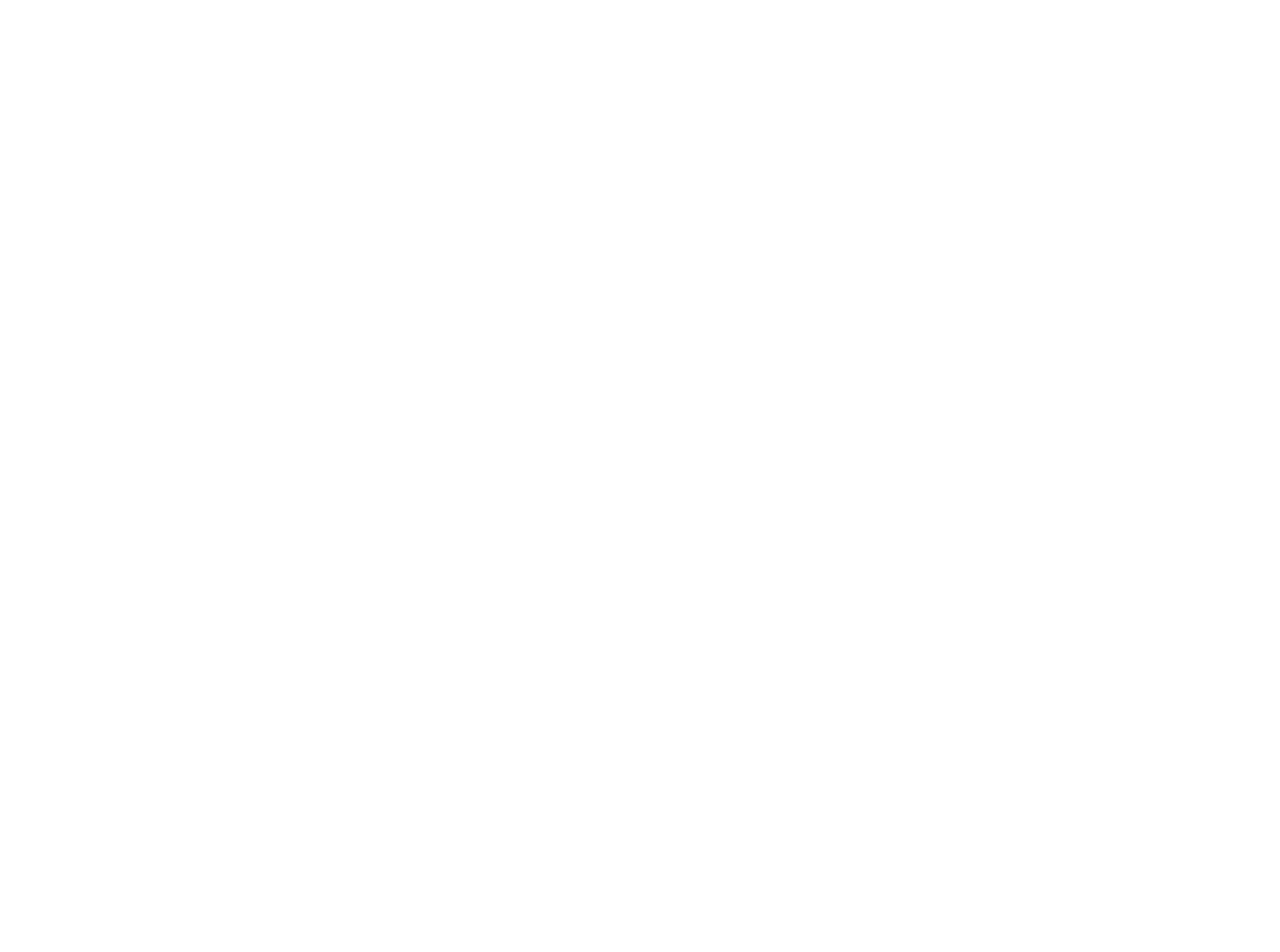
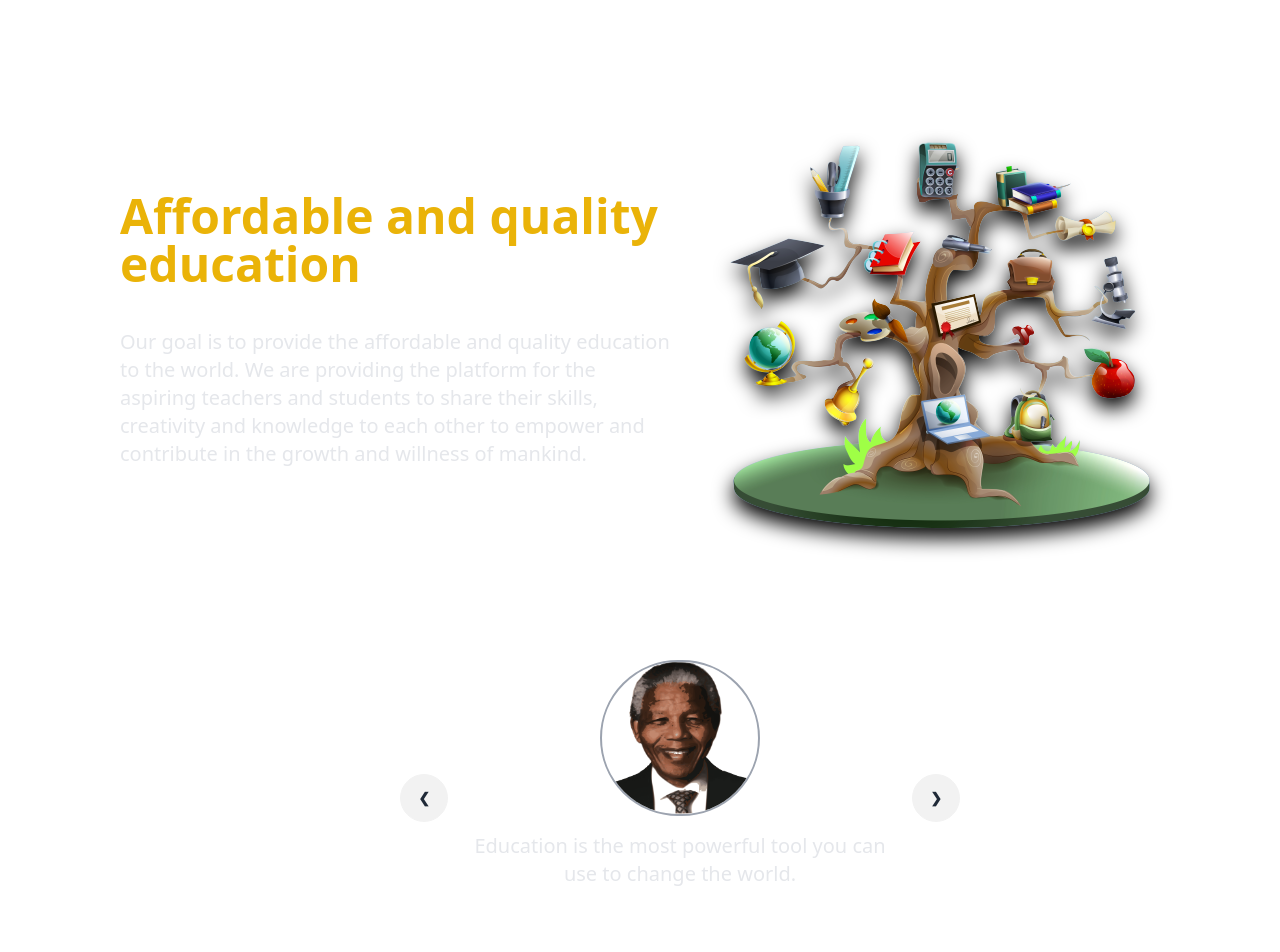
Before and after one commit to sanjaraiy/Lms_frontend, a React (Vite) app: page /about in a window 1280 px wide. Before the commit this address had no page. Shown: the top 952 px of the page. Before the commit the page ends 800 px from the top, so only its background shows below. Built offline with nearby package versions, Linux system fonts and the light colour scheme.

Commit message:
Added about us page and fixed sidebar login signup button

```diff
--- a/src/App.jsx
+++ b/src/App.jsx
@@ -1,4 +1,5 @@
 import './App.css'
+import AboutUs from './Pages/AboutUs';
 
 import HomePage from './Pages/HomePage';
 
@@ -10,6 +11,7 @@
     <>
       <Routes>
           <Route path="/" element={<HomePage/>}></Route>
+          <Route path="/about" element={<AboutUs/>}></Route>
       </Routes>
     </>
   )
--- a/src/Layouts/HomeLayouts.jsx
+++ b/src/Layouts/HomeLayouts.jsx
@@ -14,6 +14,14 @@
 
     //for displaying the options acc to role
     const role=useSelector((state)=>state?.auth?.role);
+
+     async function handleLogout(e){
+        e.prevenlttDefault();
+
+        // const res=await dispatch(logout());
+        // if(res?.payload?.success)
+        navigate("/");
+     }
 
     function changeWidth(){
         const drawerSide=document.getElementsByClassName("drawer-side");
@@ -42,7 +50,7 @@
             </div>
             <div className='drawer-side w-0'>
                 <label htmlFor='my-drawer' className="drawer-overlay"></label>
-                <ul className='menu p-4 w-48 sm:w-80 bg-base-200 text-base-content relative'>
+                <ul className='menu p-4 w-48 h-[100%] sm:w-80 bg-base-200 text-base-content relative'>
                     <li className='w-fit absolute right-2 z-50'>
                         <button onClick={hideDrawer}>
                             <AiFillCloseCircle size={24}></AiFillCloseCircle>
@@ -68,6 +76,7 @@
                     <li>
                         <Link to="/about">About Us</Link>
                     </li>
+
                     {!isLoggedIn && (
                         <li className='absolute bottom-4 w-[90%]'>
                             <div className='w-full flex items-center justify-center'>
@@ -80,8 +89,19 @@
                             </div>
                         </li>
                     )}
+                    {isLoggedIn && (
+                        <li className='absolute bottom-4 w-[90%]'>
+                            <div className='w-full flex items-center justify-center'>
+                                <button className='btn-primary px-4 py-1 font-semibold rounded-md w-full'>
+                                    <Link to="/user/profile">Profile</Link>
+                                </button>
+                                <button className='btn-secondary px-4 py-1 font-semibold rounded-md w-full'>
+                                    <Link onClick={handleLogout}>Logout</Link>
+                                </button>
+                            </div>
+                        </li>
+                    )}
                 </ul>
-
             </div>
         </div>
 
--- /dev/null
+++ b/src/Pages/AboutUs.jsx
@@ -0,0 +1,100 @@
+import HomeLayouts from "../Layouts/HomeLayouts"
+import aboutMainImage from "../Assets/Images/aboutMainImage.png"
+import apj from "../Assets/Images/apj.png"
+import billGates from "../Assets/Images/billGates.png"
+import einstein from "../Assets/Images/einstein.png"
+import steveJobs from "../Assets/Images/steveJobs.png"
+import nelsonMandela from "../Assets/Images/nelsonMandela.png"
+function AboutUs() {
+  return (
+    <HomeLayouts>
+        <div className="pl-20 pt-20 flex flex-col text-white">
+            <div className="flex items-center gap-5 mx-10">
+                <section className="w-1/2 space-y-10">
+                    <h1 className="text-5xl text-yellow-500 font-semibold">
+                        Affordable and quality education
+                    </h1>
+                    <p className="text-xl text-gray-200">
+                        Our goal is to provide the affordable and quality education to the world.
+                        We are providing the platform for the aspiring teachers and students to share
+                        their skills, creativity and knowledge to each other to empower and contribute
+                        in the growth and willness of mankind.
+                    </p>
+                </section>
+                <div className="w-1/2">
+                    <img className="drop-shadow-2xl" id="test1" style={{filter:"drop-shadow(0px 10px 10px rgb(0,0,0)"}} src={aboutMainImage} alt="Main Image"></img>
+                </div>
+            </div>
+             <div className="carousel w-1/2 my-16 mx-auto">
+                   <div id="slide1" className="carousel-item relative w-full">
+                       <div className="flex flex-col items-center justify-center gap-4 px-[15%]">
+                            <img src={nelsonMandela} className="w-40 rounded-full border-2 border-gray-400" />
+                            <p className="text-xl text-gray-200 text-center">
+                            {  "Education is the most powerful tool you can use to change the world."}
+                            </p>
+                            <h3 className="text-2xl font-semibold">Nelson Mandela</h3>
+                            <div className="absolute flex justify-between transform -translate-y-1/2 left-5 right-5 top-1/2">
+                                <a href="#slide5" className="btn btn-circle">❮</a>
+                                <a href="#slide2" className="btn btn-circle">❯</a>
+                            </div>
+                        </div>
+                   </div>
+                   <div id="slide2" className="carousel-item relative w-full">
+                        <div className="flex flex-col items-center justify-center gap-4 px-[15%]">
+                            <img src={apj} className="w-40 rounded-full border-2 border-gray-400" />
+                            <p className="text-xl text-gray-200 text-center">
+                                {  "Dream is not that which you see while sleeping it is something that does not let you sleep."}
+                            </p>
+                            <h3 className="text-2xl font-semibold">APJ Abdul Kalam</h3>
+                            <div className="absolute flex justify-between transform -translate-y-1/2 left-5 right-5 top-1/2">
+                                <a href="#slide1" className="btn btn-circle">❮</a>
+                                <a href="#slide3" className="btn btn-circle">❯</a>
+                            </div>
+                        </div>
+                    </div>
+                    <div id="slide3" className="carousel-item relative w-full">
+                        <div className="flex flex-col items-center justify-center gap-4 px-[15%]">
+                            <img src={einstein} className="w-40 rounded-full border-2 border-gray-400" />
+                            <p className="text-xl text-gray-200 text-center">
+                                 {  "Imagination is more important than knowledge Albert Einstein"}
+                            </p>
+                            <h3 className="text-2xl font-semibold">Albert Einstein</h3>
+                            <div className="absolute flex justify-between transform -translate-y-1/2 left-5 right-5 top-1/2">
+                                 <a href="#slide2" className="btn btn-circle">❮</a>
+                                 <a href="#slide4" className="btn btn-circle">❯</a>
+                            </div>
+                        </div>
+                    </div>
+                    <div id="slide4" className="carousel-item relative w-full">
+                        <div className="flex flex-col items-center justify-center gap-4 px-[15%]">
+                             <img src={steveJobs} className="w-40 rounded-full border-2 border-gray-400" />
+                             <p className="text-xl text-gray-200 text-center">
+                                  {  "Be a yardstick of quality. Some people aren't used to an environment where excellence is expected."}
+                             </p>
+                             <h3 className="text-2xl font-semibold">Steve Jobs</h3>
+                             <div className="absolute flex justify-between transform -translate-y-1/2 left-5 right-5 top-1/2">
+                                  <a href="#slide3" className="btn btn-circle">❮</a>
+                                  <a href="#slide5" className="btn btn-circle">❯</a>
+                             </div>
+                         </div>
+                    </div>
+                    <div id="slide5" className="carousel-item relative w-full">
+                         <div className="flex flex-col items-center justify-center gap-4 px-[15%]">
+                             <img src={billGates} className="w-40 rounded-full border-2 border-gray-400" />
+                             <p className="text-xl text-gray-200 text-center">
+                                 {  "Don't compare yourself with anyone in this world… if you do so, you are insulting yourself."}
+                             </p>
+                             <h3 className="text-2xl font-semibold">Bill Gates</h3>
+                             <div className="absolute flex justify-between transform -translate-y-1/2 left-5 right-5 top-1/2">
+                                 <a href="#slide4" className="btn btn-circle">❮</a>
+                                 <a href="#slide1" className="btn btn-circle">❯</a>
+                             </div>
+                         </div>
+                     </div>
+             </div>
+        </div>
+    </HomeLayouts>
+  )
+}
+
+export default AboutUs
```
Lines whose indentation alone changed are shown as unchanged.
